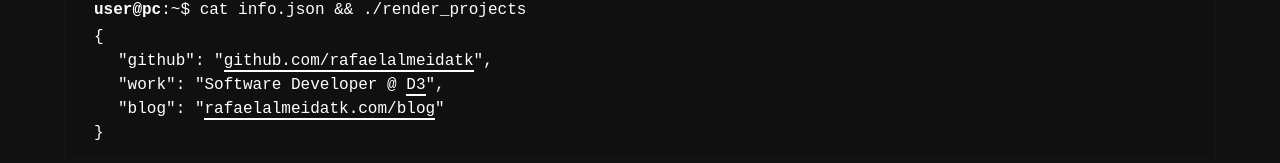
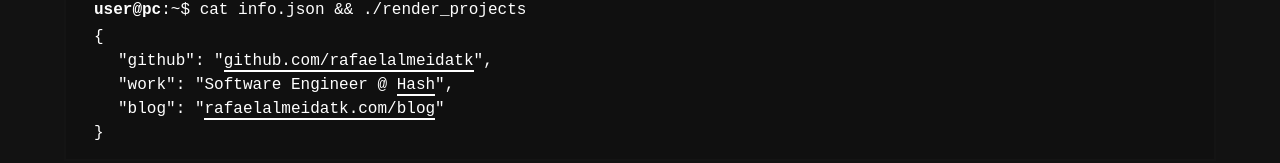
Before and after one commit to rafaelalmeidatk/rafaelalmeidatk.com, a Next.js app: page / in a window 1280 px wide. Shown: the part 416-579 px from the top of the page. Built offline with nearby package versions, Linux system fonts and the light colour scheme.

Commit message:
Update work key

```diff
--- a/src/components/terminalAboutMe/CommandOutput.tsx
+++ b/src/components/terminalAboutMe/CommandOutput.tsx
@@ -21,12 +21,12 @@ const CommandOutput = () => (
 
     <JsonLine labelledBy="work-desc">
       <VisuallyHidden id="work-desc">
-        Currently working as a Software Developer at D3
+        Currently working as a Software Engineer at Hash
       </VisuallyHidden>
 
       <JsonKey text="work" />
-      <TerminalWord>{'"Software Developer @ '}</TerminalWord>
-      <TerminalWord href="https://d3.do">{'D3'}</TerminalWord>
+      <TerminalWord>{'"Software Engineer @ '}</TerminalWord>
+      <TerminalWord href="https://www.hash.com.br">{'Hash'}</TerminalWord>
       <TerminalWord>{'",'}</TerminalWord>
     </JsonLine>
 
```
